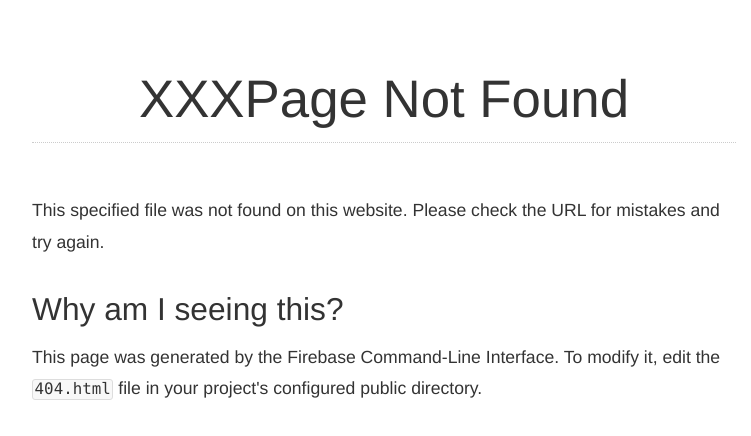
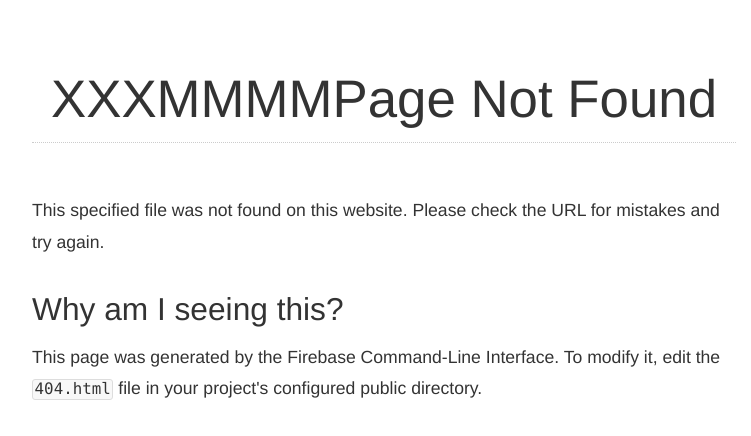
Before and after one commit to locoalien/travisCliFirebase, a plain HTML site: page public/404.html in a window 1280 px wide. Shown: the top 436 px of the page, without its empty margins (256-1007 px from the left). Drawn offline with Linux system fonts and the light colour scheme.

Commit message:
Actualización 3

```diff
--- a/public/404.html
+++ b/public/404.html
@@ -70,7 +70,7 @@
     </style>
   </head>
   <body>
-    <h1>XXXPage Not Found</h1>
+    <h1>XXXMMMMPage Not Found</h1>
     <p>This specified file was not found on this website. Please check the URL for mistakes and try again.</p>
     <h2>Why am I seeing this?</h2>
     <p>This page was generated by the Firebase Command-Line Interface. To modify it, edit the <code>404.html</code> file in your project's configured public directory.</p>
```
